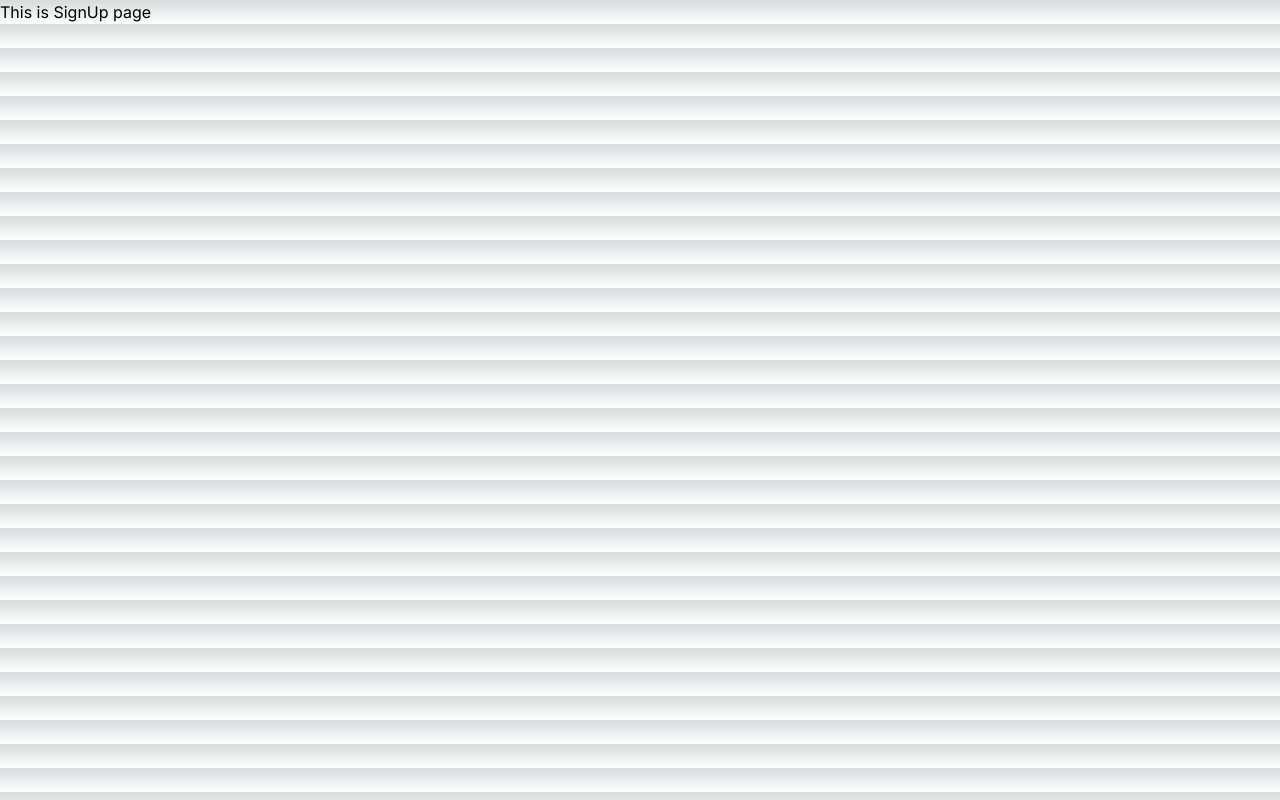
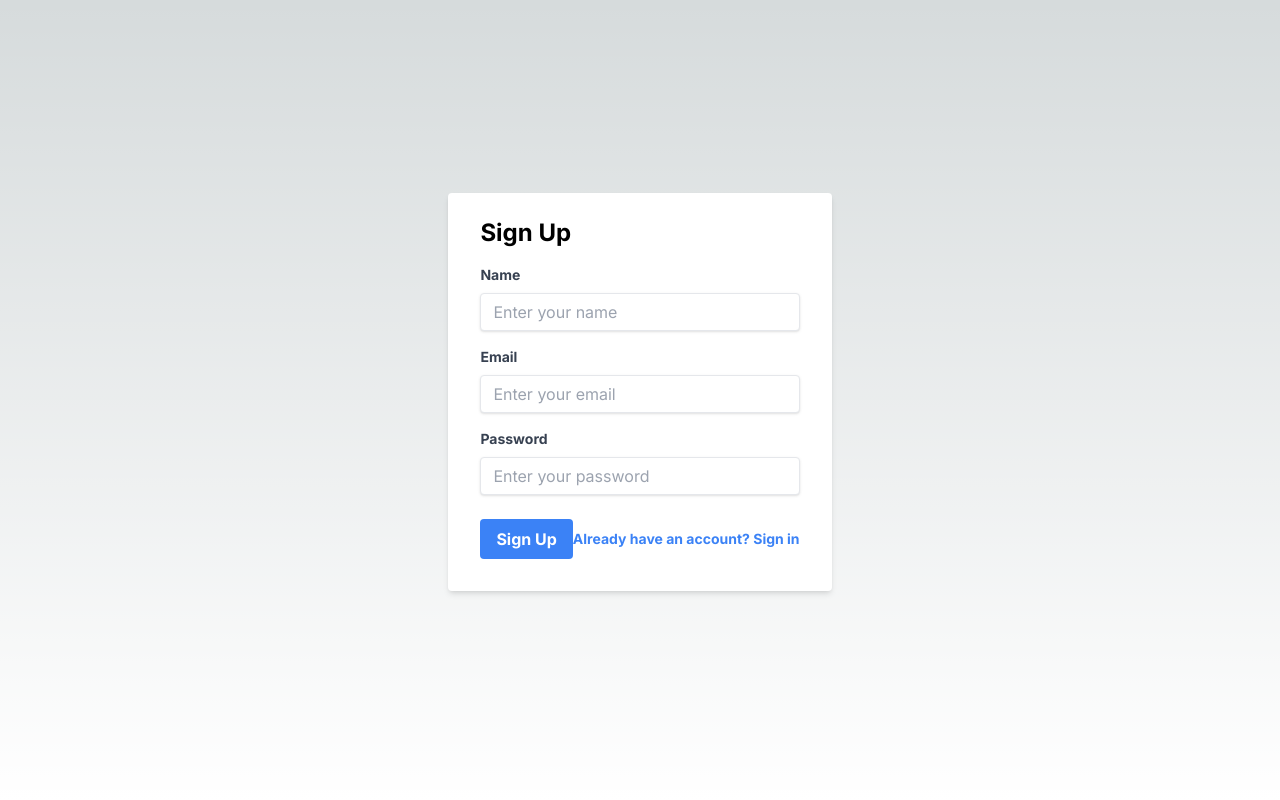
Before and after one commit to Sajidhussain1234/nextjs-practice-project, a Next.js app: page /signup in a window 1280 px wide. Built offline with nearby package versions, Linux system fonts and the light colour scheme.

Commit message:
signup login pages updated and profile added

```diff
--- a/src/app/login/page.tsx
+++ b/src/app/login/page.tsx
@@ -1,4 +1,73 @@
-const SignUp = () => {
-  return <h1>This is Login page</h1>;
+"use client";
+import React, { useState } from "react";
+import Link from "next/link";
+import { useRouter } from "next/navigation";
+import axios from "axios";
+
+const Login = () => {
+  const [user, setUser] = useState({
+    email: "",
+    password: "",
+  });
+
+  const onLogin = async () => {
+    console.log("hey Login");
+  };
+
+  return (
+    <div className="flex justify-center items-center h-screen">
+      <div className="bg-white shadow-md rounded px-8 pt-6 pb-8 mb-4">
+        <h1 className="text-2xl font-bold mb-4">Login</h1>
+        <div className="mb-4">
+          <label
+            className="block text-gray-700 text-sm font-bold mb-2"
+            htmlFor="email"
+          >
+            Email
+          </label>
+          <input
+            className="shadow appearance-none border rounded w-full py-2 px-3 text-gray-700 leading-tight focus:outline-none focus:shadow-outline"
+            id="email"
+            type="email"
+            placeholder="Enter your email"
+            value={user.email}
+            onChange={(e) => setUser({ ...user, email: e.target.value })}
+          />
+        </div>
+        <div className="mb-6">
+          <label
+            className="block text-gray-700 text-sm font-bold mb-2"
+            htmlFor="password"
+          >
+            Password
+          </label>
+          <input
+            className="shadow appearance-none border rounded w-full py-2 px-3 text-gray-700 leading-tight focus:outline-none focus:shadow-outline"
+            id="password"
+            type="password"
+            placeholder="Enter your password"
+            value={user.password}
+            onChange={(e) => setUser({ ...user, password: e.target.value })}
+          />
+        </div>
+        <div className="flex items-center justify-between">
+          <button
+            className="bg-blue-500 hover:bg-blue-700 text-white font-bold py-2 px-4 rounded focus:outline-none focus:shadow-outline"
+            type="button"
+            onClick={onLogin}
+          >
+            Sign In
+          </button>
+          <Link
+            href="/signup"
+            className="inline-block align-baseline font-bold text-sm text-blue-500 hover:text-blue-800"
+          >
+            Create an account
+          </Link>
+        </div>
+      </div>
+    </div>
+  );
 };
-export default SignUp;
+
+export default Login;
--- /dev/null
+++ b/src/app/profile/[id]/page.tsx
@@ -0,0 +1,3 @@
+export default function UserProfile({ params }: any) {
+  return <div>This profile is of {params.id} user</div>;
+}
--- /dev/null
+++ b/src/app/profile/page.tsx
@@ -0,0 +1,3 @@
+export default function ProfilePage() {
+  return <div>This is profile page</div>;
+}
--- a/src/app/signup/page.tsx
+++ b/src/app/signup/page.tsx
@@ -1,4 +1,89 @@
+"use client";
+import React, { useState } from "react";
+import Link from "next/link";
+import axios from "axios";
+
 const SignUp = () => {
-  return <h1>This is SignUp page</h1>;
+  const [user, setUser] = useState({
+    name: "",
+    email: "",
+    password: "",
+  });
+
+  const onSignUp = async () => {
+    console.log("hey SignUp");
+  };
+
+  return (
+    <div className="flex justify-center items-center h-screen">
+      <div className="bg-white shadow-md rounded px-8 pt-6 pb-8 mb-4">
+        <h1 className="text-2xl font-bold mb-4">Sign Up</h1>
+        <div className="mb-4">
+          <label
+            className="block text-gray-700 text-sm font-bold mb-2"
+            htmlFor="name"
+          >
+            Name
+          </label>
+          <input
+            className="shadow appearance-none border rounded w-full py-2 px-3 text-gray-700 leading-tight focus:outline-none focus:shadow-outline"
+            id="name"
+            type="text"
+            placeholder="Enter your name"
+            value={user.name}
+            onChange={(e) => setUser({ ...user, name: e.target.value })}
+          />
+        </div>
+        <div className="mb-4">
+          <label
+            className="block text-gray-700 text-sm font-bold mb-2"
+            htmlFor="email"
+          >
+            Email
+          </label>
+          <input
+            className="shadow appearance-none border rounded w-full py-2 px-3 text-gray-700 leading-tight focus:outline-none focus:shadow-outline"
+            id="email"
+            type="email"
+            placeholder="Enter your email"
+            value={user.email}
+            onChange={(e) => setUser({ ...user, email: e.target.value })}
+          />
+        </div>
+        <div className="mb-6">
+          <label
+            className="block text-gray-700 text-sm font-bold mb-2"
+            htmlFor="password"
+          >
+            Password
+          </label>
+          <input
+            className="shadow appearance-none border rounded w-full py-2 px-3 text-gray-700 leading-tight focus:outline-none focus:shadow-outline"
+            id="password"
+            type="password"
+            placeholder="Enter your password"
+            value={user.password}
+            onChange={(e) => setUser({ ...user, password: e.target.value })}
+          />
+        </div>
+        <div className="flex items-center justify-between">
+          <button
+            className="bg-blue-500 hover:bg-blue-700 text-white font-bold py-2 px-4 rounded focus:outline-none focus:shadow-outline"
+            type="button"
+            onClick={onSignUp}
+          >
+            Sign Up
+          </button>
+          <Link
+            href="/login"
+            className="inline-block align-baseline font-bold text-sm text-blue-500 hover:text-blue-800"
+          >
+            Already have an account? Sign in
+          </Link>
+        </div>
+      </div>
+    </div>
+  );
 };
+
 export default SignUp;
```
